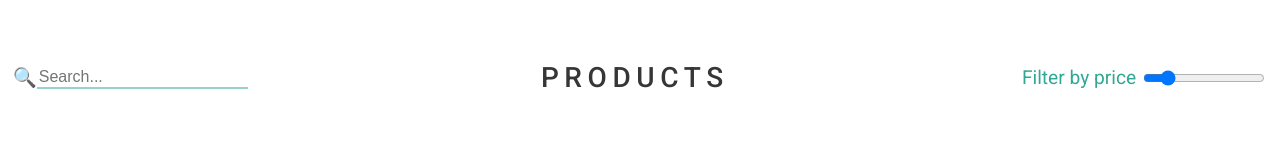
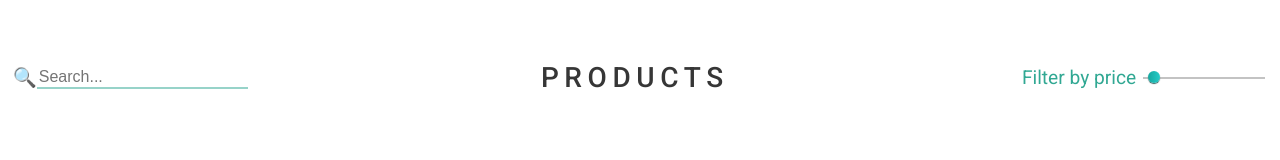
Before and after one commit to ShadeeCat/monolith-test, a React (Create React App) app: page / in a window 1280 px wide. Shown: the part 201-361 px from the top of the page. Built offline with nearby package versions, Linux system fonts and the light colour scheme; grey boxes are pictures that could not be loaded.

Commit message:
finished range filter, UI changes

```diff
--- a/src/App.tsx
+++ b/src/App.tsx
@@ -1,5 +1,5 @@
 import React from 'react';
-import { BrowserRouter as Router, Switch, Route, Link } from 'react-router-dom';
+import { BrowserRouter as Router, Switch, Route, NavLink } from 'react-router-dom';
 
 import "./App.css";
 
@@ -27,8 +27,8 @@ class App extends React.Component {
 					</div>
 					<nav>
 						<ul>
-							<li> <Link to="/">HOME</Link> </li>
-							<li> <Link to="/products/1">CART</Link> </li>
+							<li> <NavLink to="/">HOME</NavLink> </li>
+							<li> <NavLink to="/products/1">CART</NavLink> </li>
 						</ul>
 					</nav>
 				</header>
--- a/src/assets/styles/home.css
+++ b/src/assets/styles/home.css
@@ -35,6 +35,69 @@ form.form_product_list label.range_filter input {
     width: 50%;
     margin-left: auto;
 }
+
+
+
+
+form.form_product_list label.range_filter input {
+     -webkit-appearance: none;
+  background: transparent;
+}
+input[type=range]:focus {
+  outline: none;
+}
+input[type=range]::-webkit-slider-runnable-track {
+  width: 100%;
+  height: 2px;
+  background: #c3c3c3;
+  cursor: pointer;
+}
+input[type=range]::-webkit-slider-thumb {
+  box-shadow: 0px 0px 0px #000000, 0px 0px 0px #0d0d0d;
+  border: 0px solid #000000;
+  height: 12px;
+  width: 12px;
+  border-radius: 50%;
+  box-shadow: 0px 1px 1px 0px #325f5d;
+  background-image: linear-gradient(90deg, #16a79f 0%, #26cbc7 100%);
+  cursor: pointer;
+  -webkit-appearance: none;
+  margin-top: -6px;
+}
+input[type=range]::-webkit-slider-thumb:active {
+  background: #18a79d;
+}
+input[type=range]::-ms-track {
+  width: 100%;
+  height: 2px;
+  box-shadow: 0px 0px 0px #000000, 0px 0px 0px #0d0d0d;
+  background: #c3c3c3;
+  border: 0px solid #000101;
+}
+input[type=range]::-ms-fill-lower {
+  background: #c3c3c3;
+  border: 0px solid #000101;
+  box-shadow: 0px 0px 0px #000000, 0px 0px 0px #0d0d0d;
+}
+
+input[type=range]::-moz-range-track {
+  background: #c3c3c3;
+}
+
+input[type=range]::-moz-range-thumb {
+  border: 0px solid #000000;
+  box-shadow: 0px 1px 1px 0px #325f5d;
+  background-image: linear-gradient(90deg, #16a79f 0%, #26cbc7 100%);
+  cursor: pointer;
+}
+input[type=range]::-moz-range-thumb:active{
+    background: #18a79d;
+}
+
+
+
+
+
 ul.item_list {
 	display: flex;
     flex-wrap: wrap;
--- a/src/components/home-page/HomeComponent.tsx
+++ b/src/components/home-page/HomeComponent.tsx
@@ -14,20 +14,32 @@ export class HomeComponent extends React.Component <{ data: Product[] }> {
 		minPrice: 0
 	}
 	handleChange = event => {
-
     	this.setState({ filteredSearch: event.target.value });
   	};
   	handleMinPrice = event => {
-  		console.log(event.target.value)
   		this.setState({ minPrice: event.target.value })
   	}
 
 	render() {
-		var filteredData = this.props.data.filter(product => {
+		const filteredData = this.props.data.filter(product => {
 			return this.state.filteredSearch
 				? product.title.toLowerCase().indexOf(this.state.filteredSearch) !== -1
 				: true
 		}).filter(product => Number(product.min_price) > this.state.minPrice)
+
+
+		const productList = this.props.data;
+		let minNum = Infinity;
+		let maxNum = 0;
+		for (let i = 0; i < productList.length; ++i) {
+			const price = Number(productList[i].min_price);
+			if (price < minNum) {
+				minNum = price
+			}
+			if (price > maxNum) {
+				maxNum = price
+			}
+		}
 
 		return <main>
 			<form className="form_product_list">
@@ -38,7 +50,7 @@ export class HomeComponent extends React.Component <{ data: Product[] }> {
 				<h2>PRODUCTS</h2>
 				<label className="range_filter">
 					<span>Filter by price</span>
-					<input type="range" name="rangeFilter" min="0" max="300" step="5" onChange={this.handleMinPrice} />
+					<input type="range" name="rangeFilter" min={minNum} max={maxNum} step="10" onChange={this.handleMinPrice} />
 				</label>
 			</form>
 				<ProductList filteredProductList={ filteredData }  />
```
